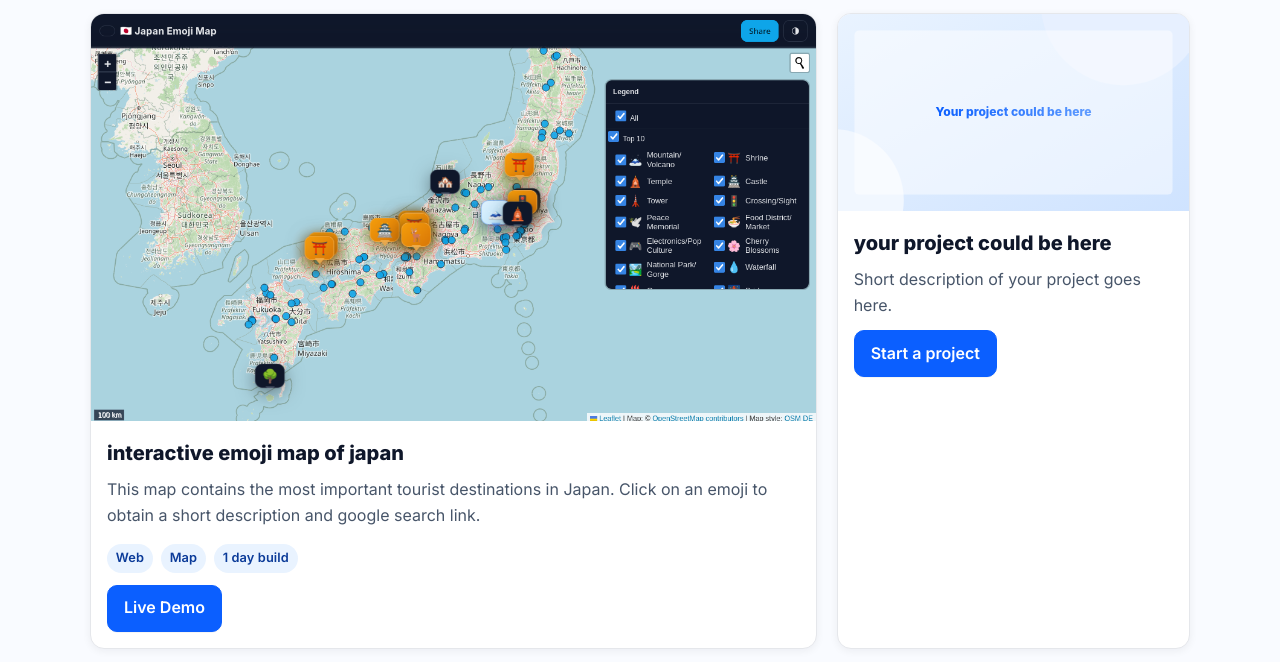
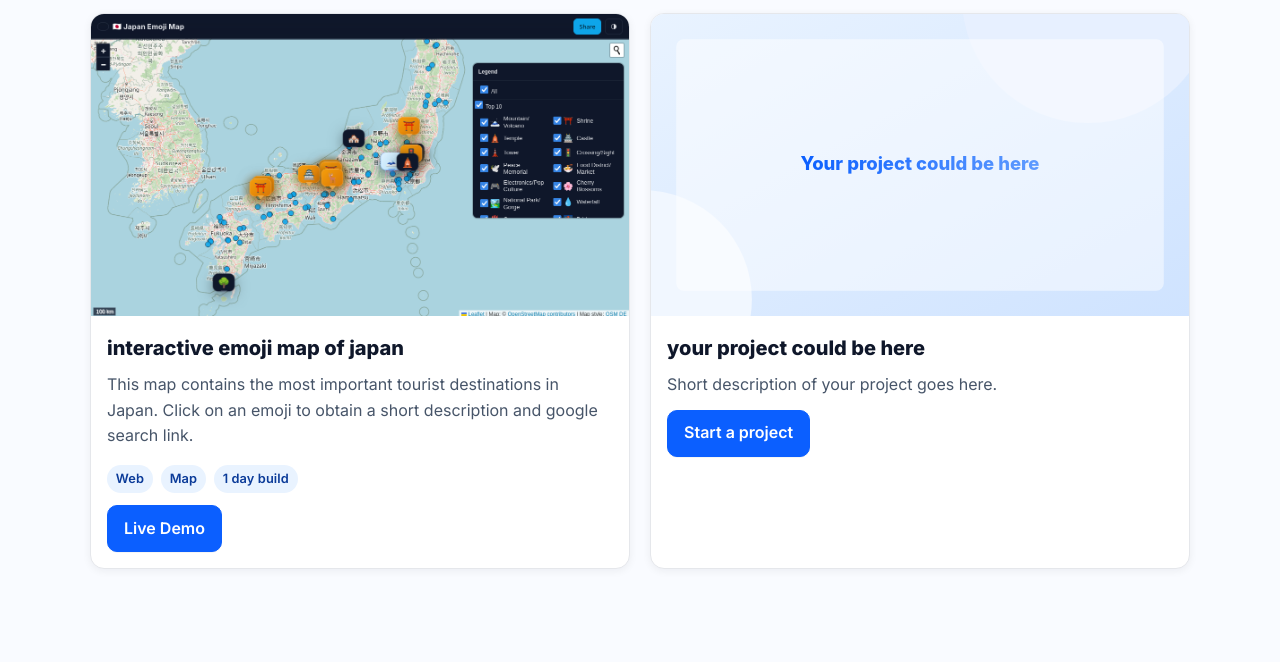
Before and after one commit to gorferma/marqdev-portfolio, a plain HTML site: page index.html in a window 1280 px wide. Shown: the part 658-1320 px from the top of the page. Drawn offline with Linux system fonts and the light colour scheme.

Commit message:
Make project cards equal width by removing larger first-card span; keep 2-up layout on desktop, 1-up on mobile

```diff
--- a/assets/styles.css
+++ b/assets/styles.css
@@ -135,12 +135,14 @@ a:hover { text-decoration: underline; }
   grid-template-columns: repeat(12, 1fr);
   gap: 1.25rem;
 }
-.project { grid-column: span 4; }
-.project:nth-child(1) { grid-column: span 8; }
+/* Make all cards equal width (2-up on desktop) */
+.project { grid-column: span 6; }
+/* Remove special larger first card sizing */
+/* .project:nth-child(1) { grid-column: span 8; } -- removed */
 
 @media (max-width: 1000px) {
+  /* Keep two-up until tablet breakpoint; no special first card */
   .project { grid-column: span 6; }
-  .project:nth-child(1) { grid-column: span 12; }
 }
 @media (max-width: 640px) {
   .grid { grid-template-columns: 1fr; }
```
